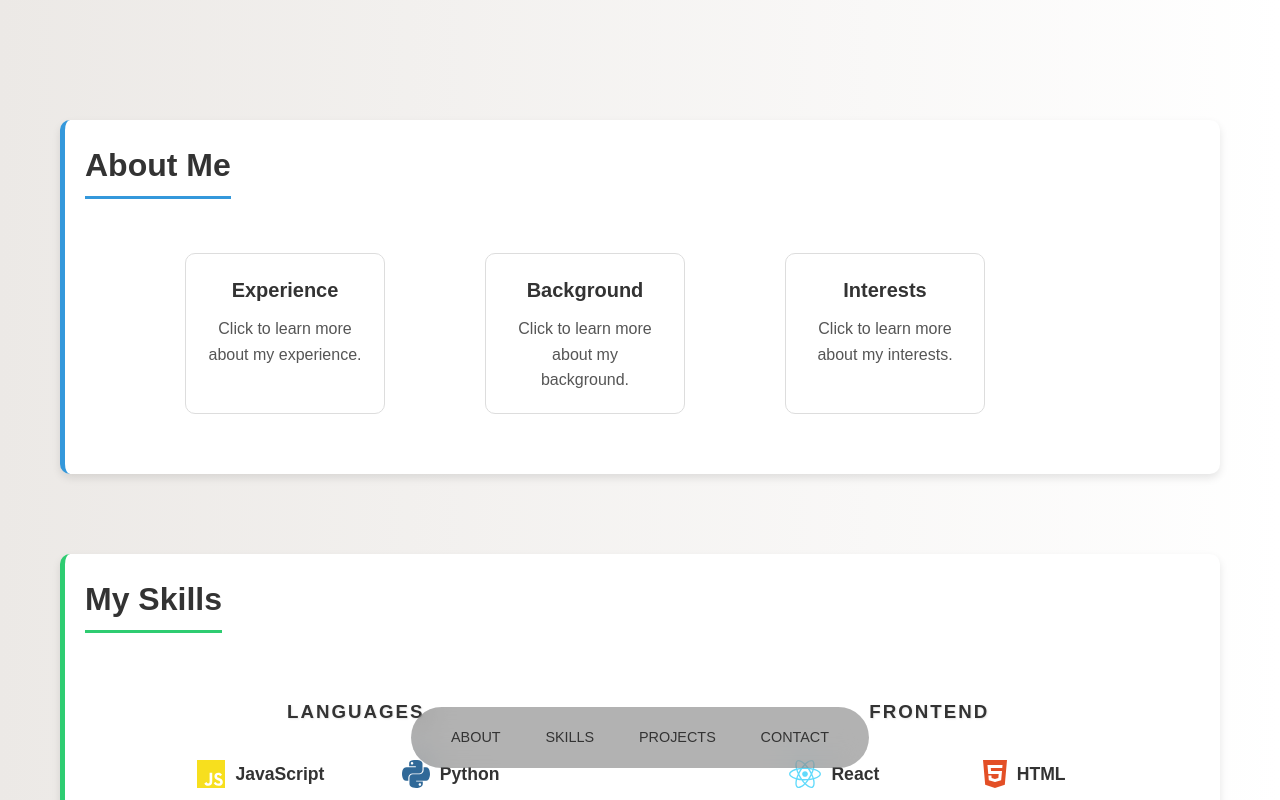
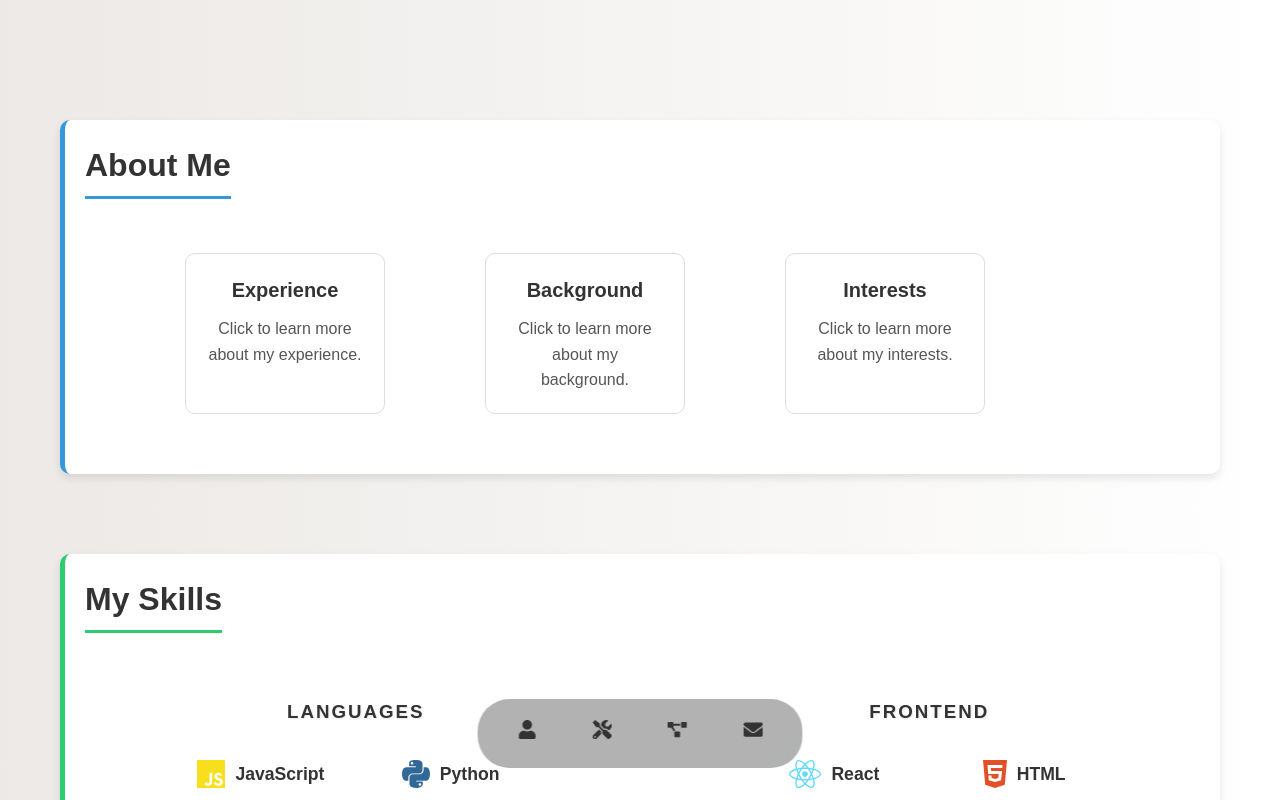
Before and after one commit to MrJayMac/PortfolioWebsite, a React (Create React App) app in the folder client/: page / in a window 1280 px wide. Shown: the top 800 px of the page. Built offline with nearby package versions, Linux system fonts and the light colour scheme.

Commit message:
fixing nav bar and styling issues

```diff
--- a/client/src/components/About/About.css
+++ b/client/src/components/About/About.css
@@ -161,3 +161,9 @@
     max-width: 300px;
   }
 }
+
+
+.no-scroll {
+  overflow: hidden; /* Prevent scrolling */
+  height: 100%;     /* Ensure the page doesn't extend */
+}
--- a/client/src/components/About/About.jsx
+++ b/client/src/components/About/About.jsx
@@ -16,12 +16,15 @@ const About = () => {
   useEffect(() => {
     if (modalType) {
       document.addEventListener('mousedown', handleClickOutside);
+      document.body.style.overflow = 'hidden'; // Disable scrolling
     } else {
       document.removeEventListener('mousedown', handleClickOutside);
+      document.body.style.overflow = ''; // Enable scrolling
     }
 
     return () => {
       document.removeEventListener('mousedown', handleClickOutside);
+      document.body.style.overflow = ''; // Cleanup
     };
   }, [modalType]);
 
@@ -30,8 +33,18 @@ const About = () => {
       title: 'Experience',
       content: (
         <>
-          <p><strong>Telus - Software Engineer Intern:</strong> Developed tools for network monitoring...</p>
-          <p><strong>Mitsubishi - Software Developer Intern:</strong> Developed automation systems...</p>
+          <p><strong>Telus - Software Engineer Intern:</strong>
+            <div>
+              Developed Oasis, a ReactJS and VB.NET-based tool deployed on AWS, automating processes by integrating SAP and other systems.
+              Utilized Google Maps API to create real-time wireline and network tracking tools, boosting operational insights and client monitoring.
+            </div>
+          </p>
+          <p><strong>Mitsubishi - Software Developer Intern:</strong>
+            <div>
+              Developed the Component Tracking Tool using React, Flask, and SQL, with secure operator authentication.
+              Enhanced application usability by improving Azure pipeline workflows and building responsive UIs in collaboration with developers and UI/UX designers.
+            </div>
+          </p>
         </>
       ),
     },
--- a/client/src/components/Nav/Nav.css
+++ b/client/src/components/Nav/Nav.css
@@ -1,7 +1,7 @@
 nav {
     background: rgba(0, 0, 0, 0.3);
     display: flex;
-    gap: 0.8rem;
+    gap: 1.5rem;  /* Adjusted for better spacing */
     padding: 0.5rem 1.5rem;
     border-radius: 2rem;
     backdrop-filter: blur(15px);
@@ -17,8 +17,7 @@ nav a {
     padding: 0.7rem 1rem;
     border-radius: 1.5rem;
     color: var(--color-light);
-    font-size: 0.9rem;
-    text-transform: uppercase;
+    font-size: 1.2rem; /* Adjust size to fit icons well */
     text-decoration: none;
     font-weight: 200;
     transition: background 0.3s ease, color 0.3s ease, font-weight 0.3s ease;
--- a/client/src/components/Nav/Nav.jsx
+++ b/client/src/components/Nav/Nav.jsx
@@ -1,20 +1,47 @@
-import React from 'react';
+import React, { useState, useEffect } from 'react';
 import './Nav.css';
+import { FaUser, FaTools, FaProjectDiagram, FaEnvelope } from 'react-icons/fa';
 
 const Nav = () => {
+  const [activeSection, setActiveSection] = useState('');
+
   const navLinks = [
-    { href: '#', label: 'About' },
-    { href: '#skills', label: 'Skills' },
-    { href: '#projects', label: 'Projects' },
-    { href: '#contact', label: 'Contact' },
+    { href: '#about', label: <FaUser />, title: 'About' },
+    { href: '#skills', label: <FaTools />, title: 'Skills' },
+    { href: '#projects', label: <FaProjectDiagram />, title: 'Projects' },
+    { href: '#contact', label: <FaEnvelope />, title: 'Contact' },
   ];
+
+  useEffect(() => {
+    const handleScroll = () => {
+      const sections = document.querySelectorAll('section[id]');
+      let currentSection = '';
+
+      sections.forEach((section) => {
+        const sectionTop = section.offsetTop;
+        const sectionHeight = section.offsetHeight;
+        if (window.scrollY >= sectionTop - sectionHeight / 3) {
+          currentSection = section.getAttribute('id');
+        }
+      });
+
+      setActiveSection(currentSection);
+    };
+
+    window.addEventListener('scroll', handleScroll);
+    return () => {
+      window.removeEventListener('scroll', handleScroll);
+    };
+  }, []);
 
   return (
     <nav>
-      {navLinks.map(({ href, label }) => (
+      {navLinks.map(({ href, label, title }) => (
         <a
           key={href}
           href={href}
+          title={title}
+          className={activeSection === href.slice(1) ? 'active' : ''}
         >
           {label}
         </a>
```
